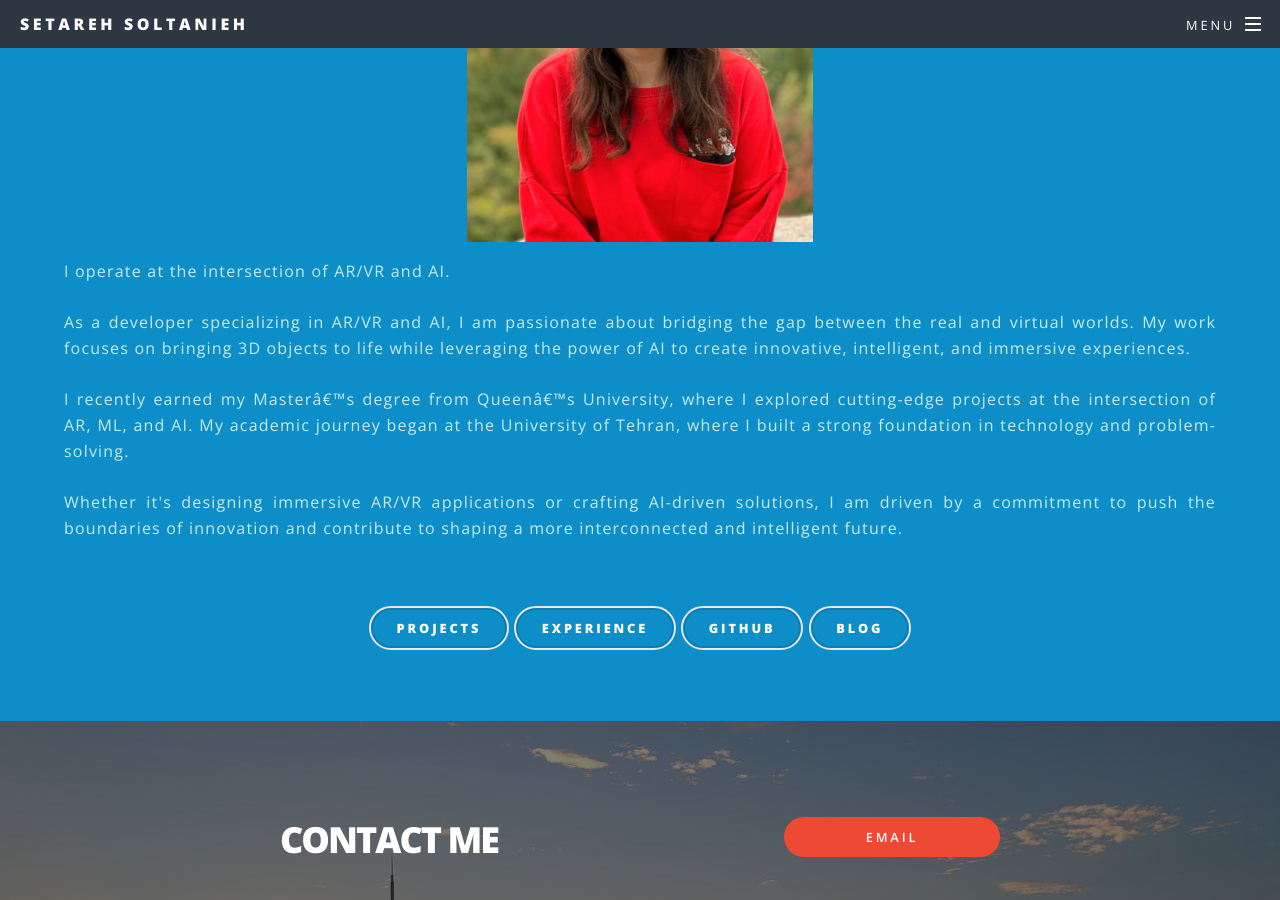
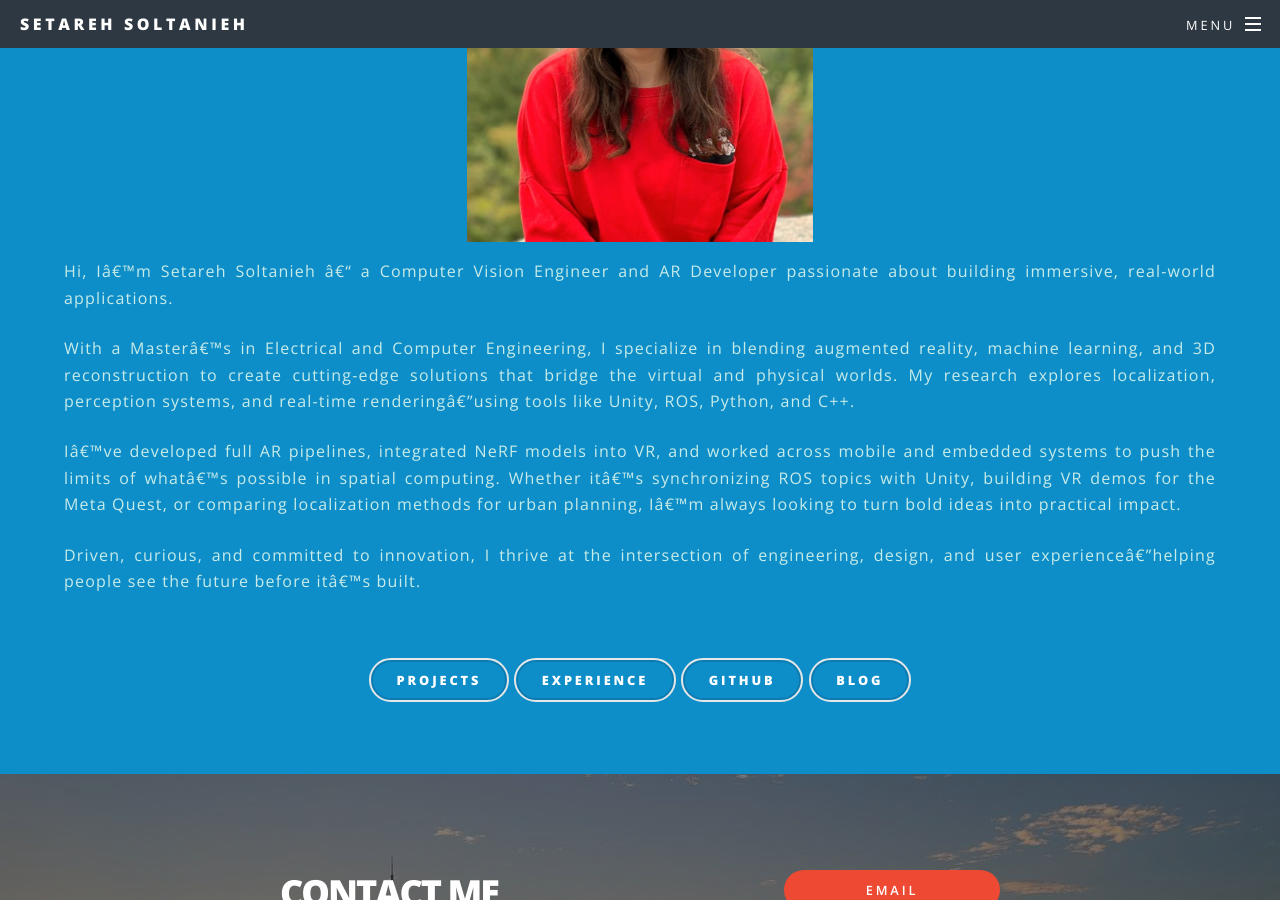
Before and after one commit to setareh-soltanieh/setareh-soltanieh.github.io, a Jekyll site: the page index.html, which Jekyll copies as it is, in a window 1280 px wide and 900 px high, scrolled down 1357 px. Built offline with Jekyll 4.4.1, drawn with Linux system fonts in a browser that asks for light colours; comment, search, counter and statistics services are not loaded.

Commit message:
CHanged my bio

```diff
--- a/index.html
+++ b/index.html
@@ -102,33 +102,20 @@
 								<img src="images/setareh.jpg" />
 
 								<p style="text-align:justify;">
-								I operate at the intersection of AR/VR and AI.
+								Hi, I’m Setareh Soltanieh – a Computer Vision Engineer and AR Developer passionate about building immersive, real-world applications.
 								</p>
 
 								<p style="text-align:justify;">
-								<!-- I completed my postdoctoral scholarship at Caltech where I developed AI systems to track the activity of surgeons from videos.
-								Our research culminated in a publication featured on the front cover of <a href="https://www.nature.com/articles/s41551-023-01010-8">Nature Biomedical Engineering</a> and
-								was selected as the "Top 100 Innovations" at <a href="https://www.prototypesforhumanity.com/project/surgical-ai-trainer/">Prototypes for Humanity</a>.
-								I received my PhD degree from the University of Oxford where I designed a suite of AI algorithms for explicitly dealing with limited labeled data.
-								These ranged from large-scale pre-training of models on physiological time-series data and active learning with abundant unlabelled data to continual learning of models across time.
-								Before that, I completed my undergraduate degree in biomedical engineering from Johns Hopkins University. -->
-
-								As a developer specializing in AR/VR and AI, I am passionate about bridging the gap between the real and virtual worlds.
-								My work focuses on bringing 3D objects to life while leveraging the power of AI to create innovative, intelligent, and immersive experiences.
+								With a Master’s in Electrical and Computer Engineering, I specialize in blending augmented reality, machine learning, and 3D reconstruction to create cutting-edge solutions that bridge the virtual and physical worlds. My research explores localization, perception systems, and real-time rendering—using tools like Unity, ROS, Python, and C++.
 								</p>
 
 								<p style="text-align:justify;">
-								<!-- I was recently named as one of the top <a href="https://www.arabnews.com/node/2425326/media">"Innovators Under 35"</a> in the MENA region by MIT Tech Review Arabia,
-								and selected as a <a href="https://www.bme.cornell.edu/bme/resources/extracurricular-programs/rising-stars-engineering-health">"Rising Star in Engineering in Health"</a> by Columbia, Cornell, and Johns Hopkins.
-								My research has been published in top machine learning conferences including ICML and NeurIPS and in high-impact scientific journals such as Nature Biomedical Engineering and Nature Communications.
-								I have also had the privilege to conduct AI research alongside colleagues and mentors at Ford Motor Company, the Mayo Clinic, Merck & Co., Flatiron Health, and Vicarious Surgical.   -->
-								I recently earned my Master’s degree from Queen’s University, where I explored cutting-edge projects at the intersection of AR, ML, and AI.
-								My academic journey began at the University of Tehran, where I built a strong foundation in technology and problem-solving.
+								I’ve developed full AR pipelines, integrated NeRF models into VR, and worked across mobile and embedded systems to push the limits of what’s possible in spatial computing. Whether it’s synchronizing ROS topics with Unity, building VR demos for the Meta Quest, or comparing localization methods for urban planning, I’m always looking to turn bold ideas into practical impact.
 								</p>
 
 								<p style="text-align:justify;">
-									Whether it's designing immersive AR/VR applications or crafting AI-driven solutions, I am driven by a commitment to push the boundaries of innovation and contribute to shaping a more interconnected and intelligent future.
-									</p>
+									Driven, curious, and committed to innovation, I thrive at the intersection of engineering, design, and user experience—helping people see the future before it’s built.
+								</p>
 
 							</header>
 
```
